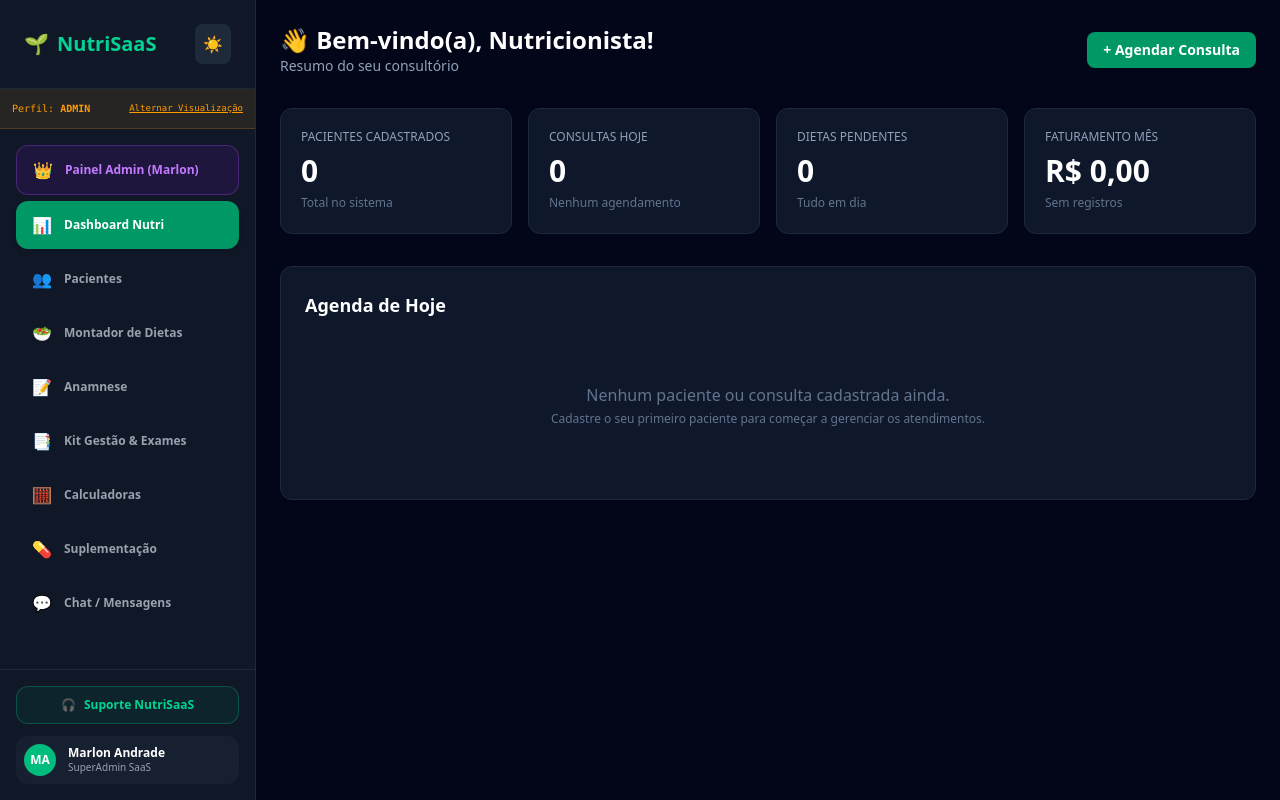
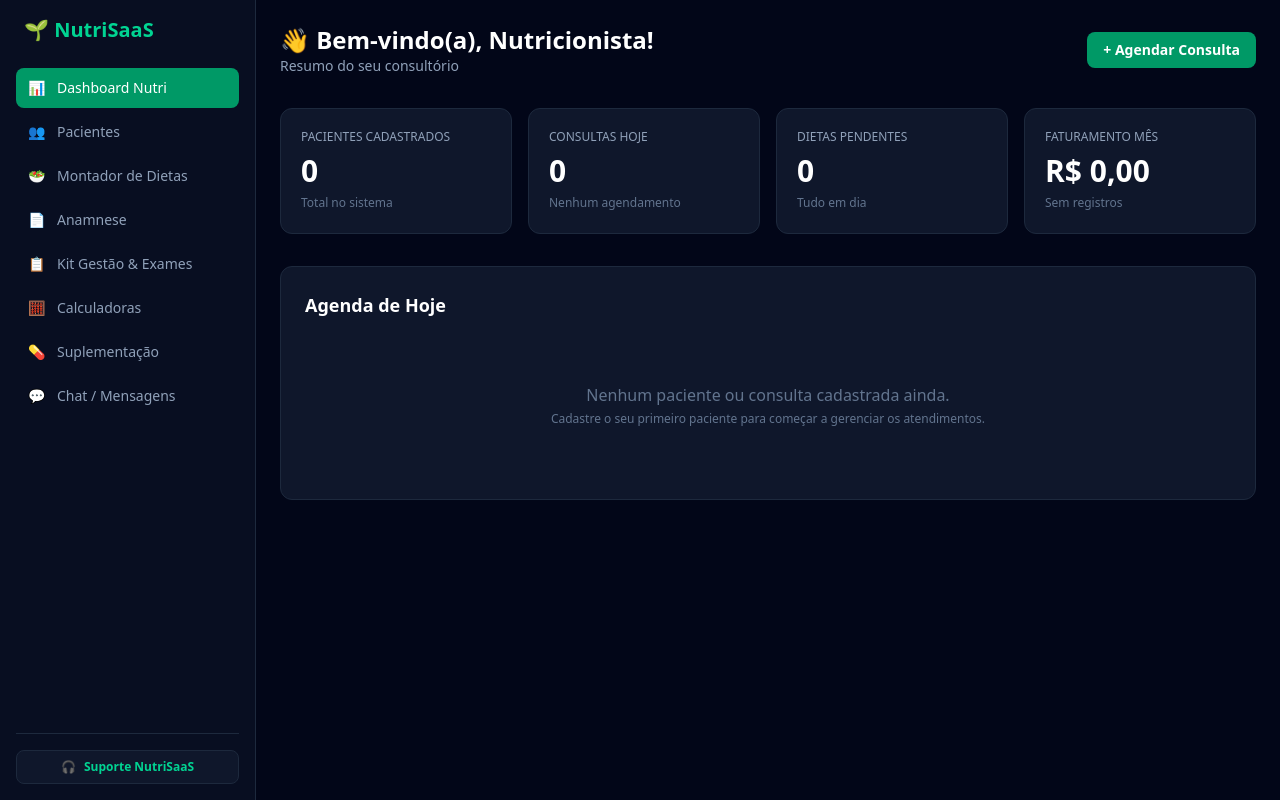
Before and after one commit to webdesignermarlon-code/nutrisaas, a Next.js app: page /dashboard/nutri in a window 1280 px wide. Built offline with nearby package versions, Linux system fonts and the light colour scheme.

Commit message:
Restringe exibição do Painel Admin apenas para login autorizado

```diff
--- a/app/dashboard/layout.tsx
+++ b/app/dashboard/layout.tsx
@@ -1,144 +1,136 @@
-'use client';
+'use client'
 
-import React, { useState } from 'react';
-import Link from 'next/link';
-import { usePathname } from 'next/navigation';
+import { useState, useEffect } from 'react'
+import Link from 'next/link'
+import { usePathname } from 'next/navigation'
 
 export default function DashboardLayout({
   children,
 }: {
-  children: React.ReactNode;
+  children: React.ReactNode
 }) {
-  const pathname = usePathname();
-  const [temaEscuro, setTemaEscuro] = useState(true);
+  const pathname = usePathname()
+  const [isAdmin, setIsAdmin] = useState(false)
 
-  // SIMULAÇÃO DE PERFIL LOGADO
-  const [usuarioRole, setUsuarioRole] = useState<'admin' | 'nutri'>('admin');
+  // Seu e-mail de administrador definido para liberação do painel
+  const ADMIN_EMAIL = 'andradewebdesigner@gmail.com'
 
-  const toggleTema = () => {
-    if (temaEscuro) {
-      document.documentElement.classList.remove('dark');
-      setTemaEscuro(false);
-    } else {
-      document.documentElement.classList.add('dark');
-      setTemaEscuro(true);
+  useEffect(() => {
+    // Verifica o e-mail logado no localStorage ou na sessão
+    const userEmail = localStorage.getItem('user_email') || ''
+    if (userEmail.toLowerCase() === ADMIN_EMAIL.toLowerCase()) {
+      setIsAdmin(true)
     }
-  };
-
-  const abrirSuporteNutriSaaS = () => {
-    const telefoneSuporte = '5522999140912'; // WhatsApp do Suporte NutriSaaS (Marlon)
-    const mensagem = encodeURIComponent(
-      `Olá, suporte NutriSaaS! Sou a ${
-        usuarioRole === 'admin' ? 'Marlon (Admin)' : 'Dra. Luana Santos'
-      } e preciso de ajuda com o sistema.`
-    );
-    window.open(`https://api.whatsapp.com/send?phone=${telefoneSuporte}&text=${mensagem}`, '_blank');
-  };
-
-  // Menu base da Nutricionista
-  const menuItems = [
-    { nome: 'Dashboard Nutri', path: '/dashboard/nutri', icone: '📊', adminOnly: false },
-    { nome: 'Pacientes', path: '/dashboard/nutri/pacientes', icone: '👥', adminOnly: false },
-    { nome: 'Montador de Dietas', path: '/dashboard/nutri/dietas', icone: '🥗', adminOnly: false },
-    { nome: 'Anamnese', path: '/dashboard/nutri/anamnese', icone: '📝', adminOnly: false },
-    { nome: 'Kit Gestão & Exames', path: '/dashboard/nutri/gestao', icone: '📑', adminOnly: false },
-    { nome: 'Calculadoras', path: '/dashboard/nutri/calculadoras', icone: '🧮', adminOnly: false },
-    { nome: 'Suplementação', path: '/dashboard/nutri/suplementacao', icone: '💊', adminOnly: false },
-    { nome: 'Chat / Mensagens', path: '/dashboard/nutri/chat', icone: '💬', adminOnly: false },
-  ];
-
-  if (usuarioRole === 'admin') {
-    menuItems.unshift({
-      nome: 'Painel Admin (Marlon)',
-      path: '/dashboard/admin',
-      icone: '👑',
-      adminOnly: true,
-    });
-  }
+  }, [])
 
   return (
-    <div className="flex h-screen bg-gray-50 dark:bg-gray-950 text-gray-900 dark:text-white transition-colors duration-200">
+    <div className="flex min-h-screen bg-slate-950 text-white">
       {/* Sidebar Lateral */}
-      <aside className="w-64 bg-white dark:bg-gray-900 border-r border-gray-200 dark:border-gray-800 flex flex-col justify-between print:hidden">
-        <div>
-          {/* Logo do Sistema */}
-          <div className="p-6 border-b border-gray-200 dark:border-gray-800 flex items-center justify-between">
-            <div className="flex items-center gap-2 font-bold text-xl text-emerald-600 dark:text-emerald-400">
-              <span>🌱</span> NutriSaaS
-            </div>
-            <button
-              onClick={toggleTema}
-              title="Alternar Modo Claro / Escuro"
-              className="p-2 rounded-lg bg-gray-100 dark:bg-gray-800 text-gray-600 dark:text-gray-300 hover:bg-gray-200 dark:hover:bg-gray-700 transition"
-            >
-              {temaEscuro ? '☀️' : '🌙'}
-            </button>
+      <aside className="w-64 border-r border-slate-800 bg-slate-900/50 p-4 flex flex-col justify-between">
+        <div className="space-y-6">
+          {/* Logo */}
+          <div className="flex items-center space-x-2 px-2">
+            <span className="text-xl font-bold text-emerald-400">🌱 NutriSaaS</span>
           </div>
 
-          {/* Seletor de Teste de Perfil */}
-          <div className="p-3 bg-amber-500/10 border-b border-amber-500/20 text-[10px] text-amber-500 font-mono flex items-center justify-between">
-            <span>Perfil: <strong>{usuarioRole.toUpperCase()}</strong></span>
-            <button
-              onClick={() => setUsuarioRole(usuarioRole === 'admin' ? 'nutri' : 'admin')}
-              className="underline text-[9px] hover:text-amber-400"
+          {/* Navegação */}
+          <nav className="space-y-1">
+            {/* Exibe o botão de Admin APENAS se o e-mail for o seu */}
+            {isAdmin && (
+              <Link
+                href="/dashboard/admin"
+                className={`flex items-center space-x-3 rounded-lg px-3 py-2.5 text-sm font-medium transition-colors ${
+                  pathname === '/dashboard/admin'
+                    ? 'bg-purple-900/50 text-purple-300 border border-purple-700/50'
+                    : 'text-purple-400 hover:bg-slate-800'
+                }`}
+              >
+                <span>👑</span>
+                <span>Painel Admin (Marlon)</span>
+              </Link>
+            )}
+
+            <Link
+              href="/dashboard/nutri"
+              className={`flex items-center space-x-3 rounded-lg px-3 py-2.5 text-sm font-medium transition-colors ${
+                pathname === '/dashboard/nutri'
+                  ? 'bg-emerald-600 text-white'
+                  : 'text-slate-400 hover:bg-slate-800 hover:text-white'
+              }`}
             >
-              Alternar Visualização
-            </button>
-          </div>
+              <span>📊</span>
+              <span>Dashboard Nutri</span>
+            </Link>
 
-          {/* Links do Menu */}
-          <nav className="p-4 space-y-1.5">
-            {menuItems.map((item) => {
-              const ativo = pathname === item.path;
-              return (
-                <Link
-                  key={item.path}
-                  href={item.path}
-                  className={`flex items-center gap-3 px-4 py-3 rounded-xl text-xs font-bold transition ${
-                    item.adminOnly
-                      ? 'bg-purple-600/10 text-purple-400 border border-purple-500/30 hover:bg-purple-600/20'
-                      : ativo
-                      ? 'bg-emerald-600 text-white shadow-md'
-                      : 'text-gray-600 dark:text-gray-400 hover:bg-gray-100 dark:hover:bg-gray-800/60'
-                  }`}
-                >
-                  <span className="text-base">{item.icone}</span>
-                  <span>{item.nome}</span>
-                </Link>
-              );
-            })}
+            <Link
+              href="/dashboard/pacientes"
+              className="flex items-center space-x-3 rounded-lg px-3 py-2.5 text-sm font-medium text-slate-400 hover:bg-slate-800 hover:text-white"
+            >
+              <span>👥</span>
+              <span>Pacientes</span>
+            </Link>
+
+            <Link
+              href="/dashboard/dietas"
+              className="flex items-center space-x-3 rounded-lg px-3 py-2.5 text-sm font-medium text-slate-400 hover:bg-slate-800 hover:text-white"
+            >
+              <span>🥗</span>
+              <span>Montador de Dietas</span>
+            </Link>
+
+            <Link
+              href="/dashboard/anamnese"
+              className="flex items-center space-x-3 rounded-lg px-3 py-2.5 text-sm font-medium text-slate-400 hover:bg-slate-800 hover:text-white"
+            >
+              <span>📄</span>
+              <span>Anamnese</span>
+            </Link>
+
+            <Link
+              href="/dashboard/gestao"
+              className="flex items-center space-x-3 rounded-lg px-3 py-2.5 text-sm font-medium text-slate-400 hover:bg-slate-800 hover:text-white"
+            >
+              <span>📋</span>
+              <span>Kit Gestão & Exames</span>
+            </Link>
+
+            <Link
+              href="/dashboard/calculadoras"
+              className="flex items-center space-x-3 rounded-lg px-3 py-2.5 text-sm font-medium text-slate-400 hover:bg-slate-800 hover:text-white"
+            >
+              <span>🧮</span>
+              <span>Calculadoras</span>
+            </Link>
+
+            <Link
+              href="/dashboard/suplementacao"
+              className="flex items-center space-x-3 rounded-lg px-3 py-2.5 text-sm font-medium text-slate-400 hover:bg-slate-800 hover:text-white"
+            >
+              <span>💊</span>
+              <span>Suplementação</span>
+            </Link>
+
+            <Link
+              href="/dashboard/chat"
+              className="flex items-center space-x-3 rounded-lg px-3 py-2.5 text-sm font-medium text-slate-400 hover:bg-slate-800 hover:text-white"
+            >
+              <span>💬</span>
+              <span>Chat / Mensagens</span>
+            </Link>
           </nav>
         </div>
 
-        {/* Rodapé da Sidebar com Botão de Suporte Técnico */}
-        <div className="p-4 border-t border-gray-200 dark:border-gray-800 space-y-3">
-          <button
-            onClick={abrirSuporteNutriSaaS}
-            className="w-full bg-emerald-600/10 hover:bg-emerald-600/20 text-emerald-600 dark:text-emerald-400 border border-emerald-500/30 font-bold text-xs py-2.5 px-3 rounded-xl transition flex items-center justify-center gap-2"
-          >
-            <span>🎧</span> Suporte NutriSaaS
+        {/* Botão de Suporte */}
+        <div className="pt-4 border-t border-slate-800">
+          <button className="w-full flex items-center justify-center space-x-2 rounded-lg border border-slate-800 bg-slate-900 py-2 text-xs font-semibold text-emerald-400 hover:bg-slate-800">
+            <span>🎧</span>
+            <span>Suporte NutriSaaS</span>
           </button>
-
-          <div className="flex items-center gap-3 p-2 bg-gray-50 dark:bg-gray-800/50 rounded-xl">
-            <div className="w-8 h-8 rounded-full bg-emerald-500 text-white font-bold flex items-center justify-center text-xs">
-              {usuarioRole === 'admin' ? 'MA' : 'LS'}
-            </div>
-            <div className="overflow-hidden text-xs">
-              <p className="font-bold truncate">
-                {usuarioRole === 'admin' ? 'Marlon Andrade' : 'Dra. Luana Santos'}
-              </p>
-              <p className="text-[10px] text-gray-500 dark:text-gray-400 truncate">
-                {usuarioRole === 'admin' ? 'SuperAdmin SaaS' : 'CRN-4 12345/RJ'}
-              </p>
-            </div>
-          </div>
         </div>
       </aside>
 
-      {/* Conteúdo da Página */}
-      <main className="flex-1 overflow-y-auto">
-        {children}
-      </main>
+      {/* Conteúdo Principal */}
+      <main className="flex-1 overflow-y-auto">{children}</main>
     </div>
-  );
+  )
 }
```
